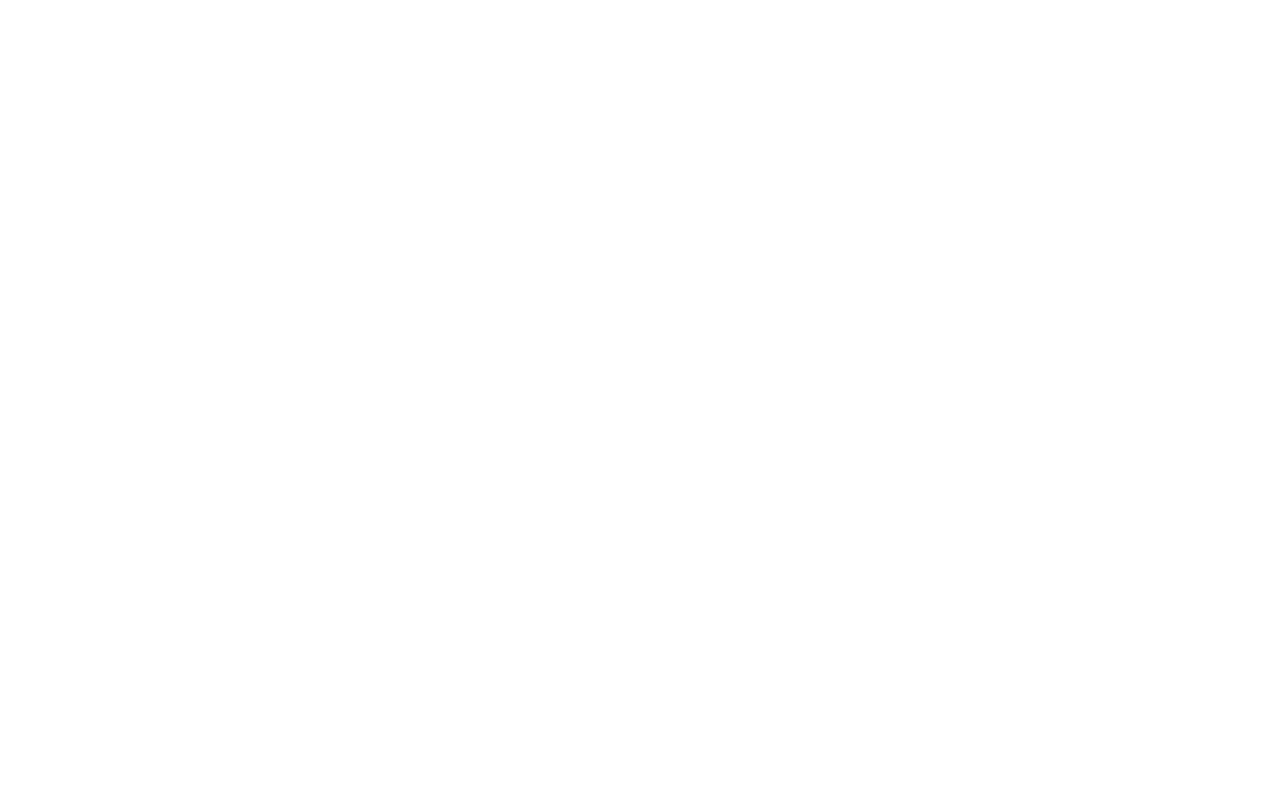
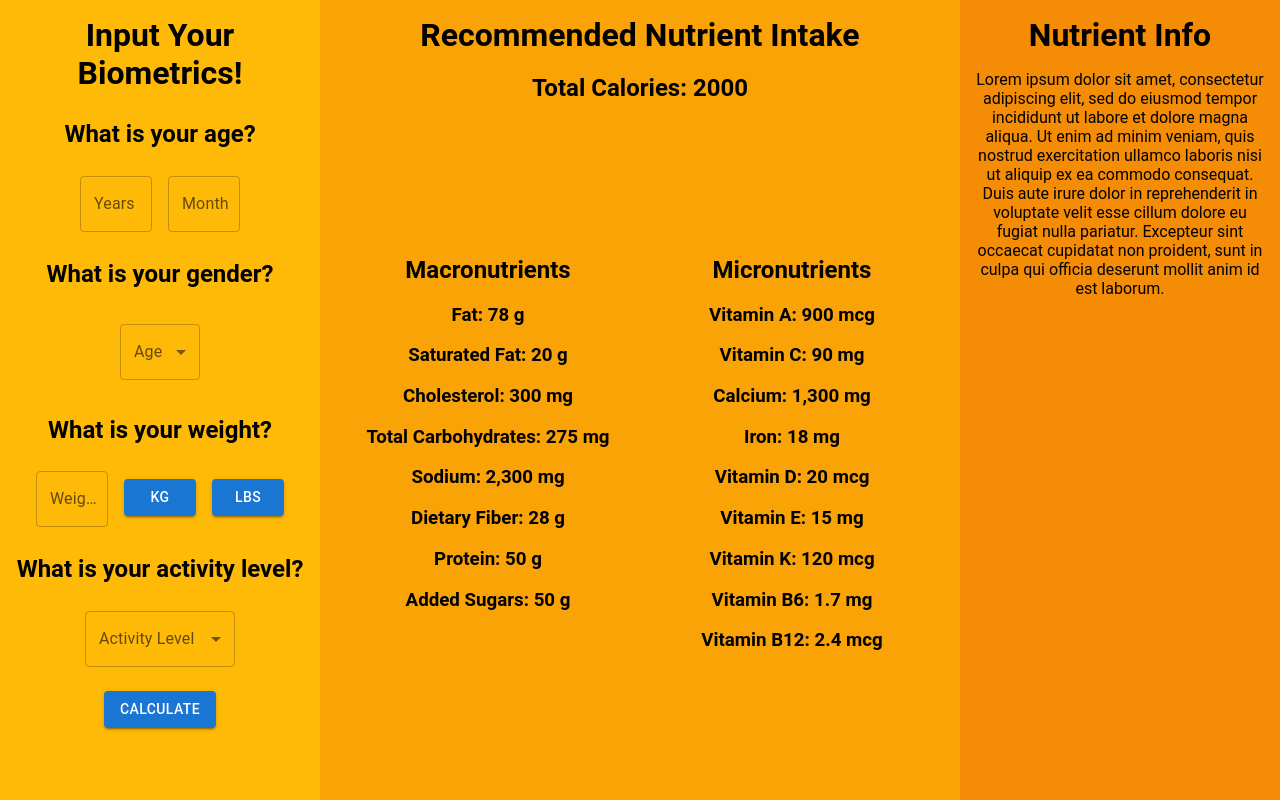
Before and after one commit to allenz3/nutrient-recommendations, a React (Create React App) app: page / in a window 1280 px wide. Built offline with nearby package versions, Linux system fonts and the light colour scheme.

Commit message:
main webpage UI created

```diff
--- a/package.json
+++ b/package.json
@@ -3,6 +3,9 @@
   "version": "0.1.0",
   "private": true,
   "dependencies": {
+    "@emotion/react": "^11.7.1",
+    "@emotion/styled": "^11.6.0",
+    "@mui/material": "^5.4.2",
     "@testing-library/jest-dom": "^5.16.2",
     "@testing-library/react": "^12.1.2",
     "@testing-library/user-event": "^13.5.0",
--- /dev/null
+++ b/src/App.css
@@ -0,0 +1,67 @@
+* {
+    box-sizing: border-box;
+}
+
+body {
+    background-color: #FFBA08;
+    margin: 0;
+    font-family: 'Roboto', sans-serif;
+}
+
+/* flexbox for three main columns */
+.row {
+    display: flex;
+    flex-direction: row;
+}
+
+.column {
+    float: left;
+    height: 100vh;
+    text-align: center;
+    padding: 1rem;
+}
+
+/* left column */
+.left {
+    background-color: #FFBA08;
+    width: 25%;
+}
+
+/* grid layout used for middle column */
+.middle {
+    display: grid;
+    grid-template-columns: 1fr 1fr;
+    background-color: #FAA307;
+    width: 50%;
+}
+
+.calories {
+    grid-column: 1 / -1;
+}
+
+.macro {
+}
+
+.micro {
+}
+
+/* right column */
+.right {
+    background-color: #F48C06;
+    width: 25%;
+}
+
+.row:after {
+    content: "";
+    display: table;
+    clear: both;
+}
+
+h1 {
+    font-size: 2rem;
+    margin: 0 auto;
+}
+
+.left h2 {
+    padding: 0.5rem 0;
+}
--- a/src/App.js
+++ b/src/App.js
@@ -1,5 +1,95 @@
+import "./App.css";
+import Button from '@mui/material/Button';
+import TextField from '@mui/material/TextField';
+import Select from '@mui/material/Select';
+import InputLabel from '@mui/material/InputLabel';
+import FormControl from '@mui/material/FormControl';
+
 function App() {
-  return null;
+  return (
+    <div className="row">
+      <div className="column left">
+        <h1>Input Your Biometrics!</h1>
+
+        <h2>What is your age?</h2>
+        <TextField id="outlined-basic" label="Years" variant="outlined" sx={{width: 1 / 4, mx: 1}} />
+        <TextField id="outlined-basic" label="Month" variant="outlined" sx={{width: 1 / 4, mx: 1}} />
+
+        <h2>What is your gender?</h2>
+        <FormControl sx={{ m: 1, minWidth: 80 }}>
+          <InputLabel id="demo-simple-select-label">Age</InputLabel>
+          <Select
+            labelId="demo-simple-select-label"
+            id="demo-simple-select"
+          >
+          </Select>
+        </FormControl>
+
+        <h2>What is your weight?</h2>
+        <TextField id="outlined-basic" label="Weight" variant="outlined" sx={{width: 1 / 4, mx: 1}} />
+        <Button variant="contained" sx={{width: 1 / 4, m: 1}}>kg</Button>
+        <Button variant="contained" sx={{width: 1 / 4, m: 1}}>lbs</Button>
+
+        <h2>What is your activity level?</h2>
+        <FormControl sx={{ mb: 3, minWidth: 150 }}>
+          <InputLabel id="demo-simple-select-label">Activity Level</InputLabel>
+          <Select
+            labelId="demo-simple-select-label"
+            id="demo-simple-select"
+          >
+          </Select>
+        </FormControl>
+
+        <br></br>
+        <Button variant="contained">Calculate</Button>
+      </div>
+
+      <div className="column middle">
+        <div className="calories">
+          <h1>Recommended Nutrient Intake</h1>
+          <h2>Total Calories: 2000</h2>
+        </div>
+        <div className="macro">
+          <h2>Macronutrients</h2>
+          <h3>Fat: 78 g</h3>
+          <h3>Saturated Fat: 20 g</h3>
+          <h3>Cholesterol: 300 mg</h3>
+          <h3>Total Carbohydrates: 275 mg</h3>
+          <h3>Sodium: 2,300 mg</h3>
+          <h3>Dietary Fiber: 28 g</h3>
+          <h3>Protein: 50 g</h3>
+          <h3>Added Sugars: 50 g</h3>
+        </div>
+        <div className="micro">
+          <h2>Micronutrients</h2>
+          <h3>Vitamin A: 900 mcg</h3>
+          <h3>Vitamin C: 90 mg</h3>
+          <h3>Calcium: 1,300 mg</h3>
+          <h3>Iron: 18 mg</h3>
+          <h3>Vitamin D: 20 mcg</h3>
+          <h3>Vitamin E: 15 mg</h3>
+          <h3>Vitamin K: 120 mcg</h3>
+          <h3>Vitamin B6: 1.7 mg</h3>
+          <h3>Vitamin B12: 2.4 mcg</h3>
+        </div>
+      </div>
+
+      <div className="column right">
+        <h1>Nutrient Info</h1>
+        <p>Lorem ipsum dolor sit amet, consectetur adipiscing elit, sed do eiusmod tempor incididunt ut labore et dolore magna aliqua. Ut enim ad minim veniam, quis nostrud exercitation ullamco laboris nisi ut aliquip ex ea commodo consequat. Duis aute irure dolor in reprehenderit in voluptate velit esse cillum dolore eu fugiat nulla pariatur. Excepteur sint occaecat cupidatat non proident, sunt in culpa qui officia deserunt mollit anim id est laborum.</p>
+      </div>
+    </div>
+  );
 }
 
 export default App;
+
+/*
+Sources:
+https://mui.com/
+https://www.w3schools.com/howto/howto_css_three_columns.asp
+https://reactjs.org/docs/rendering-elements.html
+https://developer.mozilla.org/en-US/docs/Web/CSS/box-sizing
+https://www.w3schools.com/CSSref/pr_class_display.asp
+https://youtu.be/9zBsdzdE4sM
+*/
```
Also changed, not shown: 1 other file (tests, documents, lock files or other folders).
